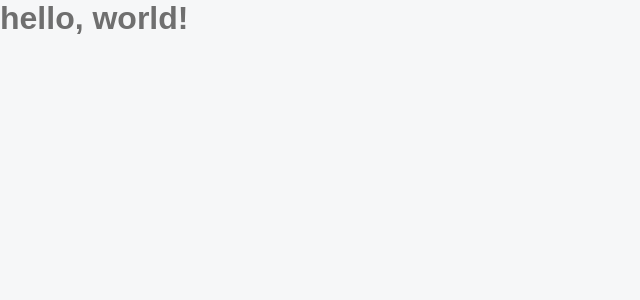
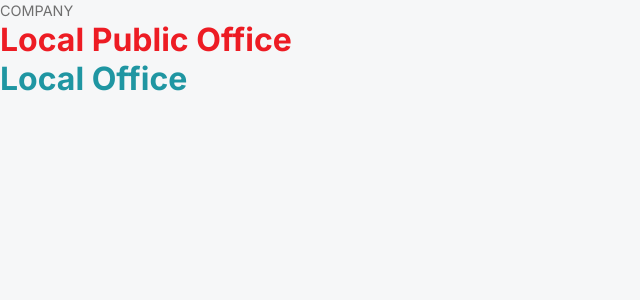
Before and after one commit to kdumagalhaes/companies_list, a React (Vite) app: page / in a window 1280 px wide. Shown: the top 300 px of the page, without its empty margins (0-640 px from the left). Built offline with nearby package versions, Linux system fonts and the light colour scheme.

Commit message:
Add Header component

```diff
--- a/index.html
+++ b/index.html
@@ -3,8 +3,12 @@
 
 <head>
   <meta charset="UTF-8" />
+  <link rel="preconnect" href="https://fonts.googleapis.com">
+  <link rel="preconnect" href="https://fonts.gstatic.com" crossorigin>
   <link rel="icon" type="image/svg+xml" href="/vite.svg" />
   <meta name="viewport" content="width=device-width, initial-scale=1.0" />
+  <link href="https://fonts.googleapis.com/css2?family=Inter:wght@400;700&display=swap" rel="stylesheet">
+  <meta name="description" content="Companies list with IDs and numbers" />
   <title>Companies List</title>
 </head>
 
--- a/src/App.tsx
+++ b/src/App.tsx
@@ -1,11 +1,13 @@
 import { ThemeProvider } from 'styled-components'
 import { defaultTheme } from './styles/themes/default'
 import { GlobalStyle } from './styles/global'
+import { Header, Modes } from './components/Header/Header'
 
 function App() {
   return (
     <ThemeProvider theme={defaultTheme}>
-      <h1>hello, world!</h1>
+      <Header mode={Modes.RED} type="company" title="Local Public Office" />
+      <Header mode={Modes.GREEN} type="" title="Local Office" />
       <GlobalStyle />
     </ThemeProvider>
   )
--- /dev/null
+++ b/src/components/Header/Header.tsx
@@ -0,0 +1,21 @@
+import { Container } from './styles'
+
+export enum Modes {
+  RED = 'red',
+  GREEN = 'green',
+}
+
+interface HeaderProps {
+  mode: Modes
+  type?: string
+  title: string
+}
+
+export function Header({ mode, type, title }: HeaderProps) {
+  return (
+    <Container mode={mode}>
+      {type ? <span className="type">{type}</span> : ''}
+      <h1 className="title">{title}</h1>
+    </Container>
+  )
+}
--- /dev/null
+++ b/src/components/Header/styles.ts
@@ -0,0 +1,19 @@
+import { clamp } from 'lodash'
+import styled from 'styled-components'
+
+interface Props {
+  mode: string
+}
+
+export const Container = styled.header<Props>`
+  .type {
+    text-transform: uppercase;
+    font-size: 0.9rem;
+  }
+
+  .title {
+    color: ${(props) =>
+      (props.mode === 'red' && '#ED1C24') ||
+      (props.mode === 'green' && '#1F96A2')};
+  }
+`
--- a/src/styles/global.ts
+++ b/src/styles/global.ts
@@ -14,6 +14,6 @@ body {
     color: ${({ theme }) => theme.gray};
 }
 body, input, textarea, button {
-    font: 400 1rem 'Nunito', sans-serif;
+    font: 400 1rem 'Inter', sans-serif;
 }
 `
```
